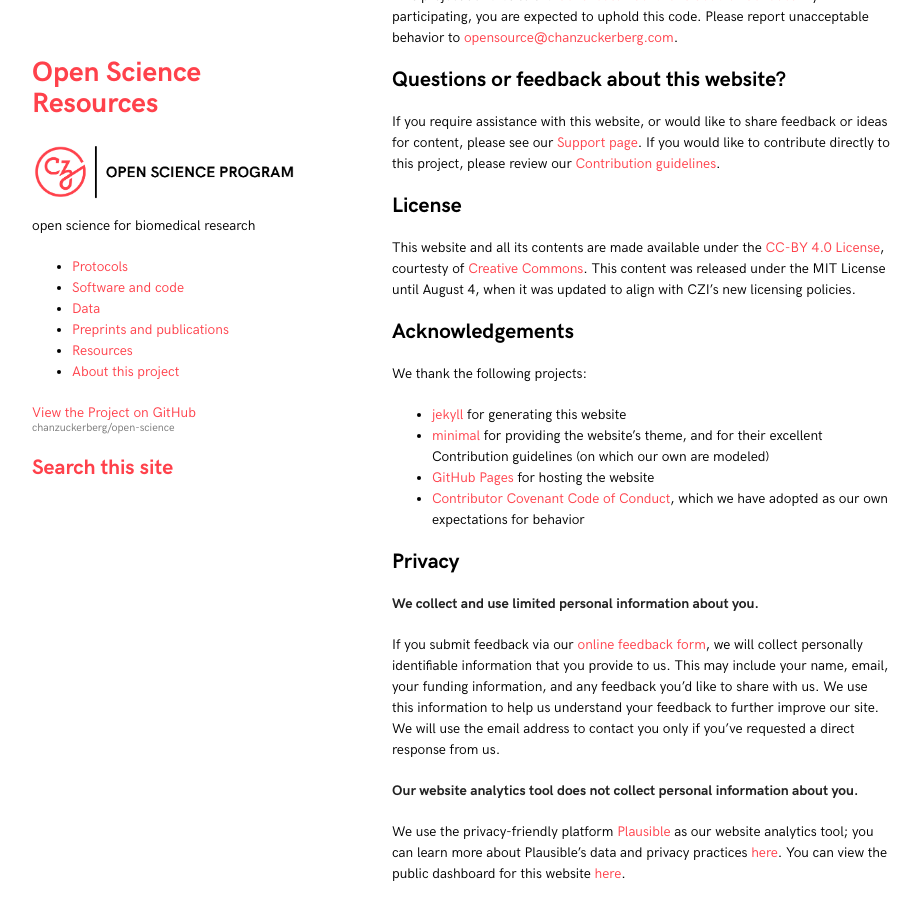
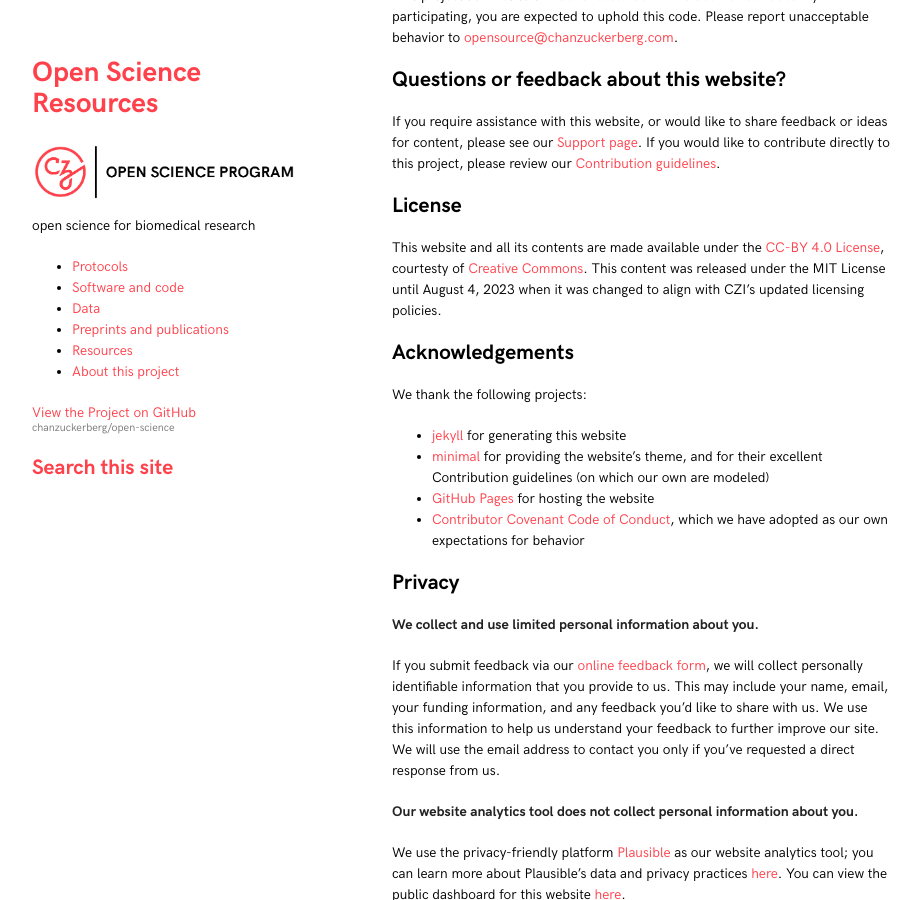
Before and after one commit to chanzuckerberg/open-science, a Jekyll site: the page built from about.md, in a window 1280 px wide and 900 px high, scrolled down 479 px. Shown: the whole window, without its empty margins (178-1099 px from the left). Built offline with Jekyll 4.4.1, drawn with Linux system fonts in a browser that asks for light colours.

Commit message:
corrected date

```diff
--- a/about.md
+++ b/about.md
@@ -37,8 +37,8 @@ please review our [Contribution guidelines](/open-science/CONTRIBUTING).
 
 This website and all its contents are made available under the [CC-BY 4.0 License](/open-science/LICENSE),
 courtesty of [Creative Commons](https://creativecommons.org/licenses/by/4.0/).
-This content was released under the MIT License until August 4,
-when it was updated to align with CZI's new licensing policies.
+This content was released under the MIT License until August 4, 2023
+when it was changed to align with CZI's updated licensing policies.
 
 ## Acknowledgements
 
```
